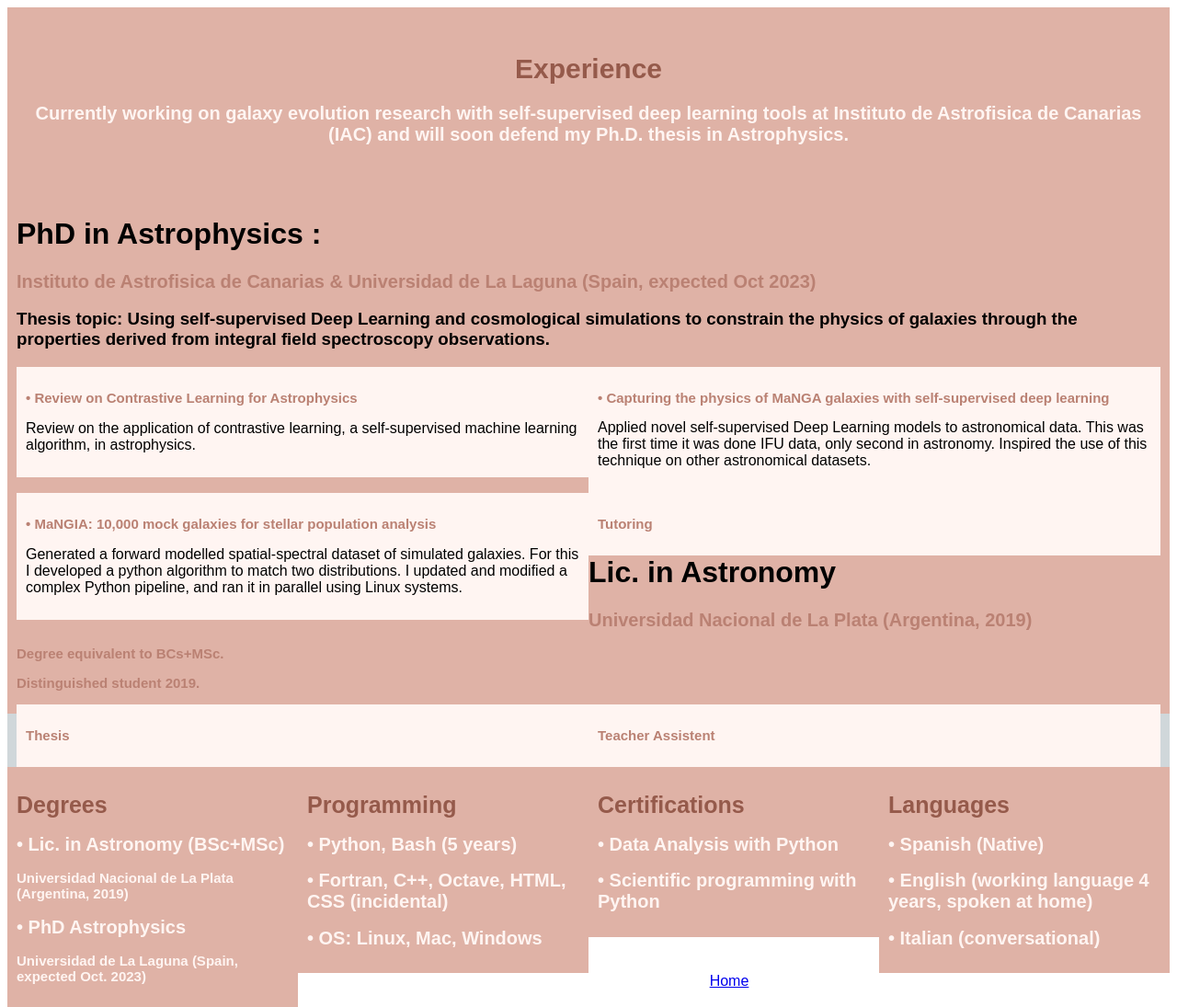
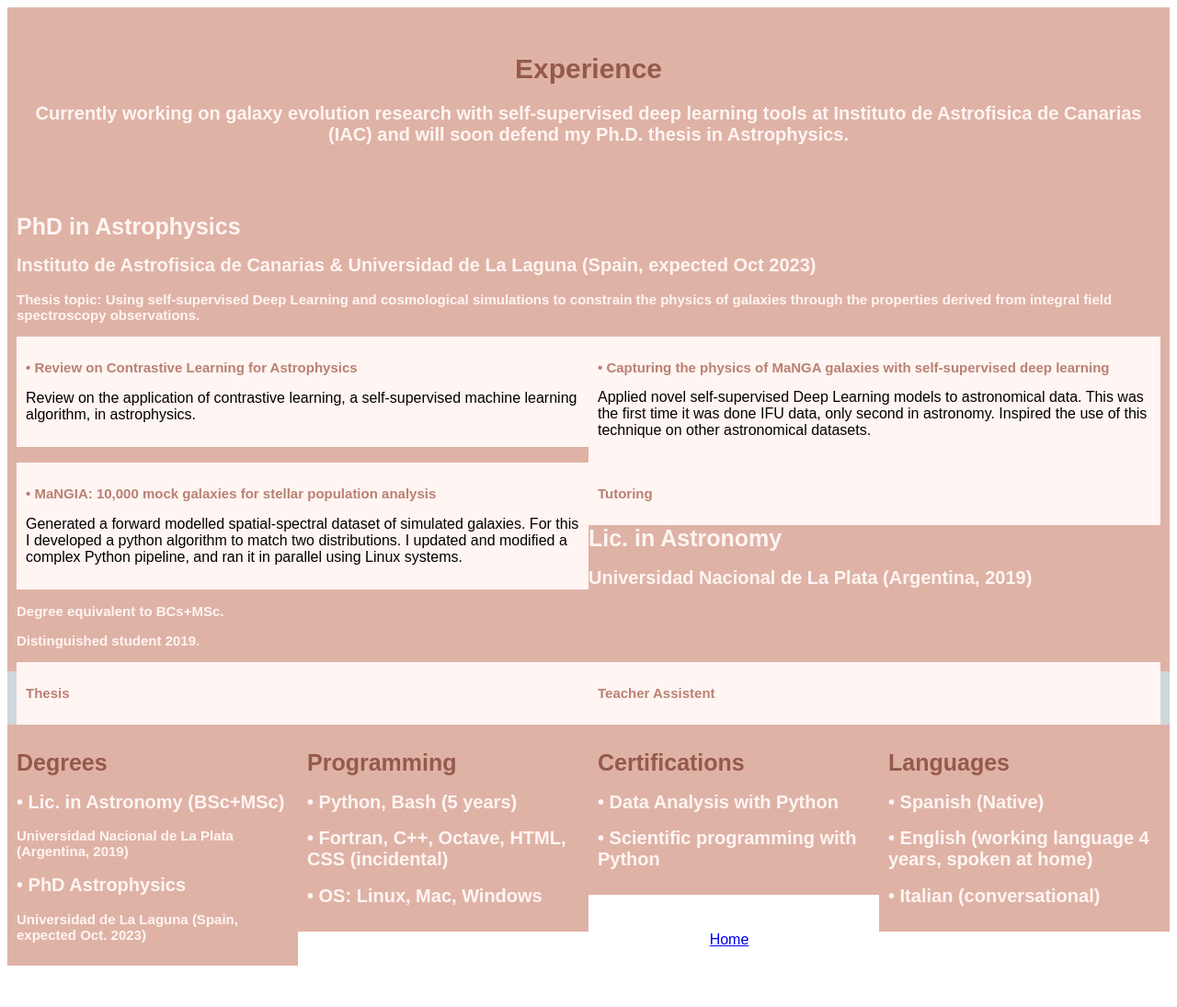
Before and after one commit to reginasar/reginasar.github.io, a plain HTML site: page experience/index.html in a window 1280 px wide. Shown: the whole page at 92% size. After the commit the page ends 1050 px from the top, so only its background shows below. Drawn offline with Linux system fonts and the light colour scheme.

Commit message:
Update index.html

```diff
--- a/experience/index.html
+++ b/experience/index.html
@@ -83,9 +83,9 @@ body {
 </div>
 
 <div class="degree">
-  <h1 id="dred">PhD in Astrophysics : </h1>
-  <h2 id="dred">Instituto de Astrofisica de Canarias & Universidad de La Laguna (Spain, expected Oct 2023)</h2>
-  <h3>Thesis topic: Using self-supervised Deep Learning and cosmological simulations to constrain the physics of galaxies through the properties derived from integral field spectroscopy observations.</h3>
+  <h1 id="lightred">PhD in Astrophysics</h1>
+  <h2 id="lightred">Instituto de Astrofisica de Canarias & Universidad de La Laguna (Spain, expected Oct 2023)</h2>
+  <h3 id="lightred">Thesis topic: Using self-supervised Deep Learning and cosmological simulations to constrain the physics of galaxies through the properties derived from integral field spectroscopy observations.</h3>
 
   <div class="project" style="background-color: #FFF5F2;">
     <h3 id="dred">&#x2022; Review on Contrastive Learning for Astrophysics</h3>
@@ -111,10 +111,10 @@ body {
 </div>
 
 <div class="degree">
-  <h1 id="dred">Lic. in Astronomy</h1>
-  <h2 id="dred">Universidad Nacional de La Plata (Argentina, 2019)</h2>
-  <h3 id="dred">Degree equivalent to BCs+MSc.</h3>
-  <h3 id="dred">Distinguished student 2019.</h3>
+  <h1 id="lightred">Lic. in Astronomy</h1>
+  <h2 id="lightred">Universidad Nacional de La Plata (Argentina, 2019)</h2>
+  <h3 id="lightred">Degree equivalent to BCs+MSc.</h3>
+  <h3 id="lightred">Distinguished student 2019.</h3>
 
   <div class="project" style="background-color: #FFF5F2;">
     <h3 id="dred">Thesis</h3>
```
